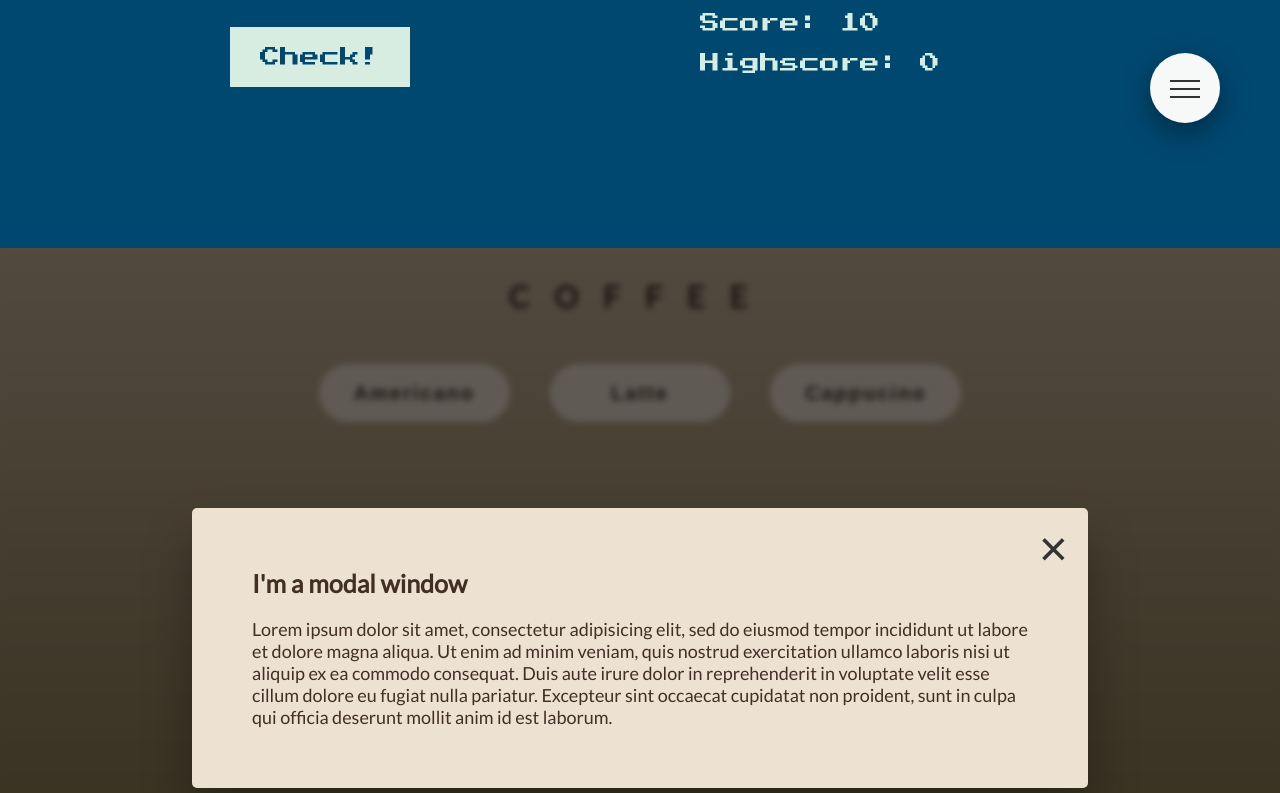
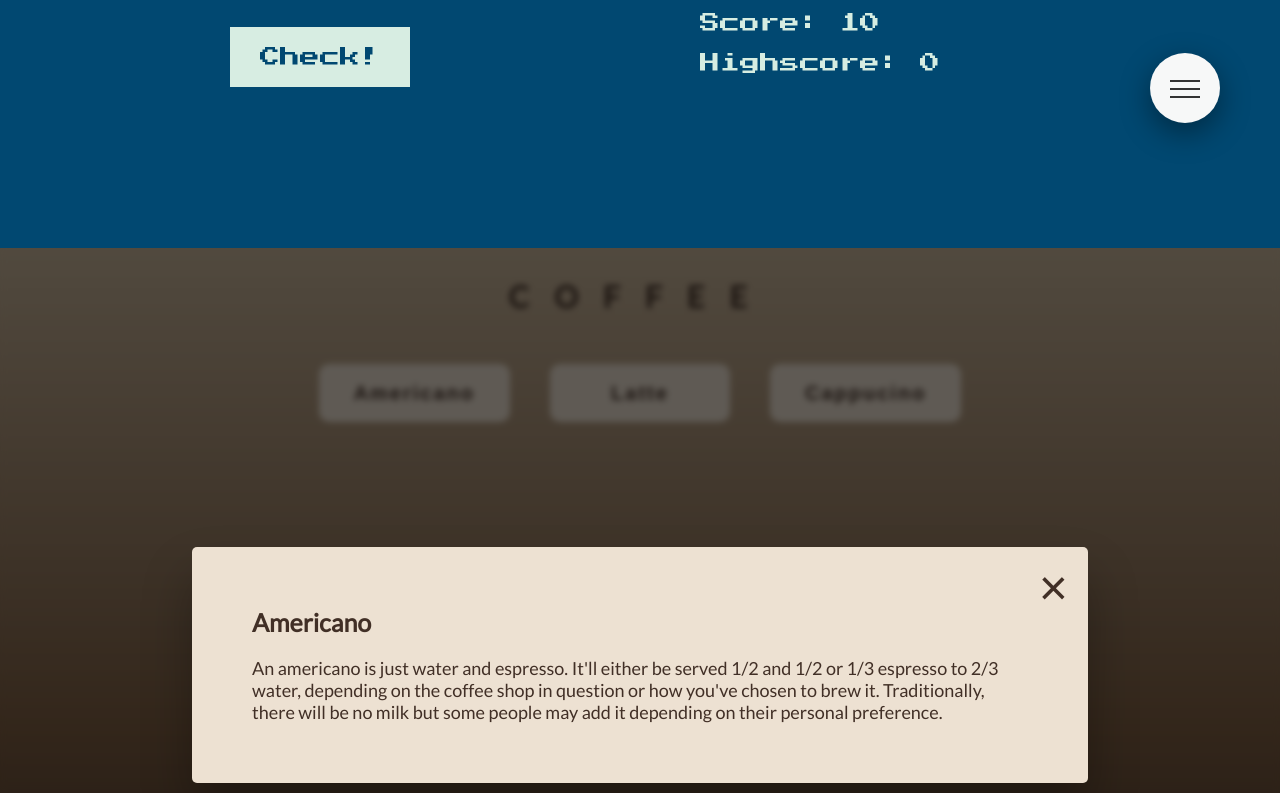
Before and after one commit to chernnovaa/my-JScode, a website: page index.html in a window 1280 px wide. Both pictures are taken after a click on the button "Americano". Shown: the part 1352-2145 px from the top of the page. Drawn offline with Linux system fonts and the light colour scheme.

Commit message:
Added changes to the modal section

```diff
--- a/index.html
+++ b/index.html
@@ -58,25 +58,78 @@
         </div>
       </div>
     </section>
-
+    <!--Класи не правильні-->
+    <!--
     <section class="modal">
       <h2 class="modal__title">Coffee</h2>
       <div class="modal__buttons">
-        <button class="modal__show">Americano</button>
-        <button class="modal__show">Latte</button>
-        <button class="modal__show">Cappucino</button>
+        <button class="modal__btn" id="modal-one">Americano</button>
+        <button class="modal__show" id="modal-two">Latte</button>
+        <button class="modal__show" id="modal-three">Cappucino</button>
       </div>
-      <div class="modal__hidden hidden">
+      <div class="modal__hidden hidden" data-modal="modal-one">
         <button class="modal__close">&times;</button>
-        <h2 class="modal__hidden-title">I'm a modal window</h2>
-        <p class="modal__hidden-text">Lorem ipsum dolor sit amet, consectetur adipisicing elit, sed do eiusmod
-          tempor incididunt ut labore et dolore magna aliqua. Ut enim ad minim
-          veniam, quis nostrud exercitation ullamco laboris nisi ut aliquip ex ea
-          commodo consequat. Duis aute irure dolor in reprehenderit in voluptate
-          velit esse cillum dolore eu fugiat nulla pariatur. Excepteur sint
-          occaecat cupidatat non proident, sunt in culpa qui officia deserunt
-          mollit anim id est laborum.</p>
+        <h2 class="modal__hidden-title">Americano</h2>
+        <p class="modal__hidden-text">An americano is just water and espresso. It'll either be served 1/2 and 1/2 or 1/3
+          espresso to 2/3 water, depending on
+          the coffee shop in question or how you've chosen to brew it. Traditionally, there will be no milk but some
+          people may
+          add it depending on their personal preference.</p>
       </div>
+      <div class="modal__hidden hidden" data-modal="modal-two">
+        <button class="modal__close">&times;</button>
+        <h2 class="modal__hidden-title">Latte</h2>
+        <p class="modal__hidden-text">A latte or caffè latte is a milk coffee that is a made up of one or two shots of
+          espresso, steamed milk and a final,
+          thin layer of frothed milk on top. If you don't drink dairy milk, you can easily swap it for a plant-based
+          alternative
+          like soy, oat or coconut milk.</p>
+      </div>
+      <div class="modal__hidden hidden" data-modal="modal-three">
+        <button class="modal__close">&times;</button>
+        <h2 class="modal__hidden-title">Cappucino</h2>
+        <p class="modal__hidden-text">A cappuccino is the perfect balance of espresso, steamed milk and foam. This
+          coffee is all about the structure and the
+          even splitting of all elements into equal thirds. An expertly made cappuccino should be rich, but not acidic
+          and have a
+          mildly sweet flavouring from the milk.</p>
+      </div>
+      <div class="overlay hidden"></div>
+    </section> -->
+
+    <!--По хорошому це має бути так-->
+    <section class="windows">
+      <section class="navigation">
+        <h2 class="navigation__title">Coffee</h2>
+        <div class="navigation__buttons">
+          <button class="navigation__btn" data-text="An americano is just water and espresso. It'll either be served 1/2 and 1/2 or 1/3
+        espresso to 2/3 water, depending on
+        the coffee shop in question or how you've chosen to brew it. Traditionally, there will be no milk but some
+        people may
+        add it depending on their personal preference.">Americano</button>
+          <button class="navigation__btn" data-text="A latte or caffè latte is a milk coffee that is a made up of one or two shots of
+          espresso, steamed milk and a final,
+          thin layer of frothed milk on top. If you don't drink dairy milk, you can easily swap it for a plant-based
+          alternative
+          like soy, oat or coconut milk.">Latte</button>
+          <button class="navigation__btn" data-text="A cappuccino is the perfect balance of espresso, steamed milk and foam. This
+          coffee is all about the structure and the
+          even splitting of all elements into equal thirds. An expertly made cappuccino should be rich, but not acidic
+          and have a
+          mildly sweet flavouring from the milk.">Cappucino</button>
+        </div>
+      </section>
+
+      <section class="modal hidden">
+        <button class="modal__close">&times;</button>
+        <h2 class="modal__title">Americano</h2>
+        <p class="modal__text">An americano is just water and espresso. It'll either be served 1/2 and 1/2 or 1/3
+          espresso to 2/3 water, depending on
+          the coffee shop in question or how you've chosen to brew it. Traditionally, there will be no milk but some
+          people may
+          add it depending on their personal preference.</p>
+      </section>
+
       <div class="overlay hidden"></div>
     </section>
   </main>
--- a/sass/_modal.scss
+++ b/sass/_modal.scss
@@ -1,40 +1,38 @@
-.modal {
-  position: relative;
+.windows {
   background: rgb(203, 184, 157);
   background: linear-gradient(
     180deg,
     rgba(203, 184, 157, 1) 0%,
-    rgba(128, 112, 68, 1) 90%
+    rgba(128, 96, 68, 1) 60%,
+    rgba(65, 47, 38, 1) 95%
   );
   font-family: 'Lato', sans-serif;
   height: 100vh;
-  color: #333;
+  color: #412f26;
   padding-top: 3rem;
+  position: relative;
+}
 
+.navigation {
   &__title {
-    text-align: center;
     text-transform: uppercase;
     font-size: 3rem;
+    text-align: center;
     letter-spacing: 2.5rem;
-    color: #412f26;
+    transition: all 0.8s;
 
-    @media only screen and (max-width: 600px) {
-      font-size: 2.5rem;
+    &:hover {
+      letter-spacing: 4rem;
     }
   }
 
   &__buttons {
     display: flex;
-    align-items: flex-start;
     justify-content: center;
-
-    @media only screen and (max-width: 900px) {
-      flex-direction: column;
-      align-items: center;
-    }
+    align-items: center;
   }
 
-  &__show {
+  &__btn {
     min-width: 18rem;
     font-size: 2rem;
     font-weight: 600;
@@ -44,13 +42,32 @@
     border: none;
     background-color: #ede1d2;
     color: #412f26;
-    border-radius: 10rem;
+    border-radius: 1rem;
     cursor: pointer;
+  }
+}
 
-    @media only screen and (max-width: 600px) {
-      min-width: 16rem;
-      font-size: 1.6rem;
-    }
+.modal {
+  position: relative;
+  background-color: #ede1d2;
+  font-family: 'Lato', sans-serif;
+
+  top: 25%;
+  left: 50%;
+  transform: translate(-50%, -50%);
+  width: 70%;
+  padding: 6rem;
+  border-radius: 5px;
+  box-shadow: 0 3rem 5rem rgba(0, 0, 0, 0.3);
+  z-index: 10;
+
+  &__title {
+    font-size: 2.5rem;
+    margin-bottom: 2rem;
+  }
+
+  &__text {
+    font-size: 1.8rem;
   }
 
   &__close {
@@ -58,34 +75,10 @@
     top: 1.2rem;
     right: 2rem;
     font-size: 5rem;
-    color: #333;
+    color: #412f26;
     cursor: pointer;
     border: none;
     background: none;
-  }
-
-  &__hidden {
-    position: absolute;
-    top: 50%;
-    left: 50%;
-    transform: translate(-50%, -50%);
-    width: 70%;
-
-    background-color: #ede1d2;
-    color: #412f26;
-    padding: 6rem;
-    border-radius: 5px;
-    box-shadow: 0 3rem 5rem rgba(0, 0, 0, 0.3);
-    z-index: 10;
-
-    &-title {
-      font-size: 2.5rem;
-      margin-bottom: 2rem;
-    }
-
-    &-text {
-      font-size: 1.8rem;
-    }
   }
 }
 
--- a/script.js
+++ b/script.js
@@ -863,9 +863,10 @@ document.querySelector('.guess__again').addEventListener('click', function () {
 });
 
 // MODAL WINDOW ----------------------------------------------------------------------------------------
-const modal = document.querySelector('.modal__hidden');
+/*
+const modal = document.querySelector('.modal__hidden'); //це шукає тільки перший елемент на сторінці
 const overlay = document.querySelector('.overlay');
-const btnCloseModal = document.querySelector('.modal__close');
+const btnCloseModal = document.querySelector('.modal__close'); //це шукає тільки перший елемент на сторінці
 const btnsOpenModal = document.querySelectorAll('.modal__show');
 
 const openModal = function () {
@@ -877,6 +878,9 @@ const closeModal = function () {
   modal.classList.add('hidden');
   overlay.classList.add('hidden');
 };
+
+//це можна мінімізувати одною строчкою
+//modal.classList.toggle('hidden', тут умова)
 
 for (let i = 0; i < btnsOpenModal.length; i++) {
   btnsOpenModal[i].addEventListener('click', openModal);
@@ -891,3 +895,34 @@ document.addEventListener('keydown', function (e) {
     closeModal();
   }
 });
+
+*/
+
+const navigationButtons = document.getElementsByClassName('navigation__btn');
+const modal = document.getElementsByClassName('modal');
+const modalCloseButton = document.getElementsByClassName('modal__close');
+const modalTitle = document.getElementsByClassName('modal__title');
+const modalText = document.getElementsByClassName('modal__text');
+const overlay = document.querySelector('.overlay');
+
+function closeModal() {
+  modal[0].classList.add('hidden');
+  overlay.classList.add('hidden');
+}
+
+function onModalShow(e) {
+  modal[0].classList.remove('hidden');
+
+  const currentButton = e.currentTarget;
+
+  modalTitle[0].textContent = currentButton.textContent;
+  modalText[0].textContent = currentButton.getAttribute('data-text');
+
+  overlay.classList.remove('hidden');
+}
+
+modalCloseButton[0].addEventListener('click', closeModal);
+
+for (let i = 0; i < navigationButtons.length; i++) {
+  navigationButtons[i].addEventListener('click', onModalShow);
+}
```
Also changed, not shown: css/style.css.
